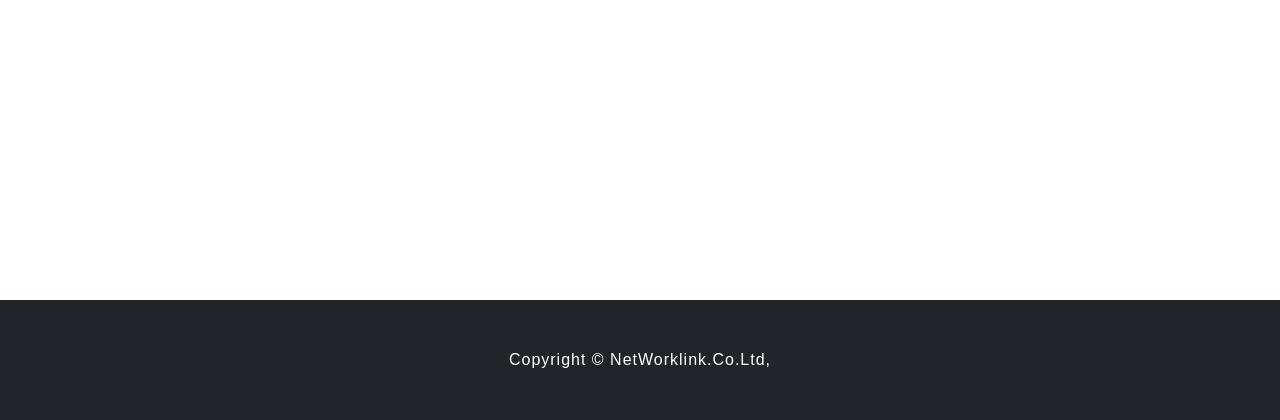
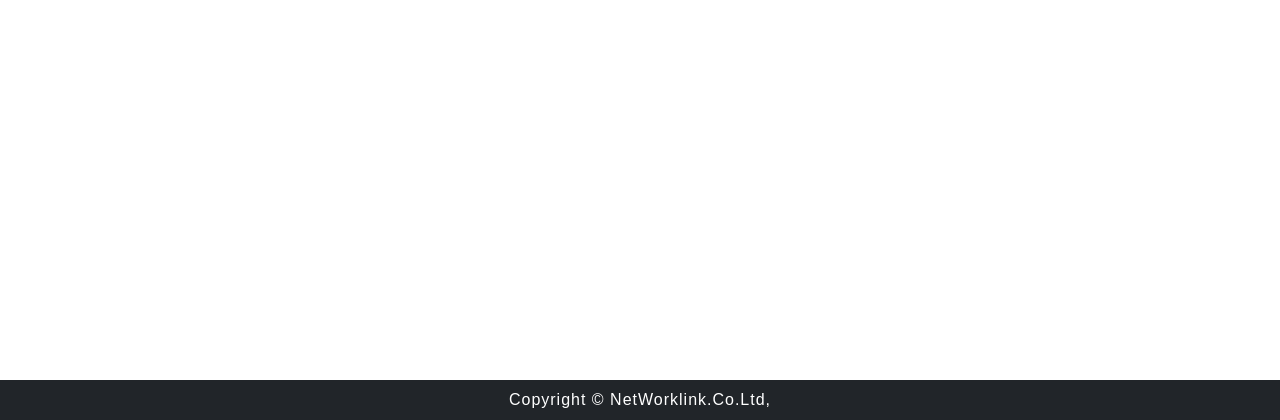
Before and after one commit to NetworkLink2563/detection-camera-system, a PHP site: page /LiveNotifyVideo/ in a window 1280 px wide. Shown: the part 380-800 px from the top of the page. Run offline with PHP 8.4, Linux system fonts and the light colour scheme; some web fonts are replaced.

Commit message:
[streaming]: footer styles adjusted

```diff
--- a/detection-camera-system/LiveNotifyVideo/Index.php
+++ b/detection-camera-system/LiveNotifyVideo/Index.php
@@ -92,6 +92,8 @@
         display: inline-block !important;
         visibility: visible !important;
     }
+
+
 </style>
 
 <body>
@@ -472,7 +474,7 @@
         });
     </script>
 </body>
-<footer class="py-5 bg-dark">
+<footer class="py-2 bg-dark">
     <div class="container">
         <p class="m-0 text-center text-white" style="letter-spacing: 1px;">Copyright &copy; NetWorklink.Co.Ltd,</p>
     </div>
```
